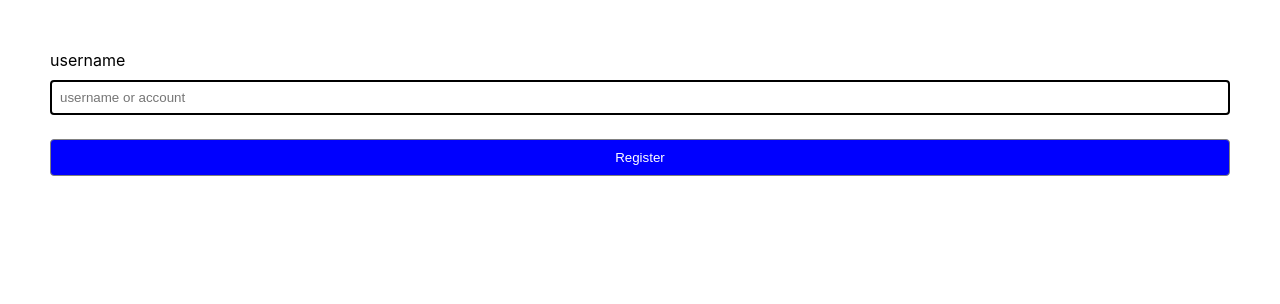
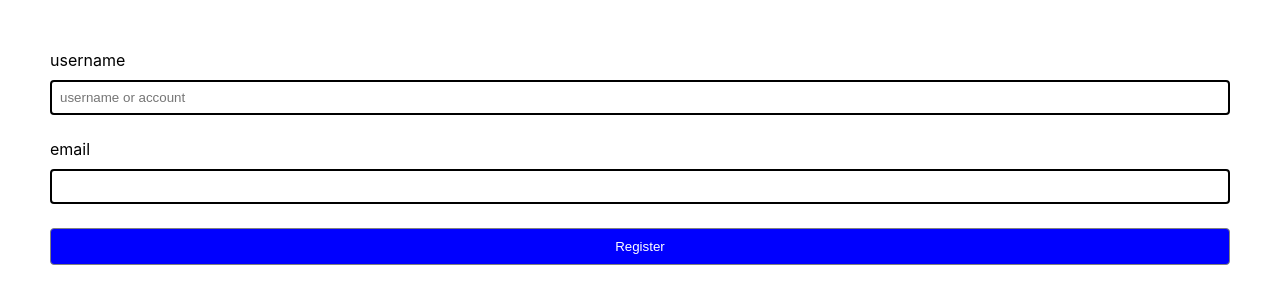
Before and after one commit to Firstkris/react-day3-state-pavitpim-fork, a React (Create React App) app: page / in a window 1280 px wide. Shown: the top 304 px of the page. Built offline with nearby package versions, Linux system fonts and the light colour scheme.

Commit message:
validate email

```diff
--- a/src/App.js
+++ b/src/App.js
@@ -7,10 +7,15 @@ function App() {
   const [username, setUserName] = React.useState('');
   const [errorUserName, setErrorUserName] = React.useState('');
   const [usernameColor, setUserNameColor] = React.useState('black');
+
+  const [email, setEmail] = React.useState('');
+  const [emailColor, setEmailColor] = React.useState('black');
+  const [emailError, setEmailError] = React.useState('');
   // Handler Function <form>
   const handleSubmit = (event) => {
     event.preventDefault();
     // Validate Form
+
     // requirement : ไม่ต่ำกว่า 8 ตัวอักษร และ ไม่ซ้ำกับคนอื่น
     if (username.length < 8) {
       // alert('ชื่อผู้ใช้งานต้องมากกว่า 8 ตัวอักษร');
@@ -22,6 +27,18 @@ function App() {
       setErrorUserName('');
       // errorUserName == ""
     }
+
+    // Validate Email
+    if (!email.includes('@')) {
+      // alert('Invalid Email');
+      setEmailColor('red');
+      setEmailError('รูปแบบอีเมลล์ไม่ถูกต้อง');
+    } else {
+      // alert('valid Email');
+      setEmailColor('green');
+      setEmailError('');
+    }
+
     // ส่งไป BackEnd เพื่อเก็บลง DataBase
   };
 
@@ -31,6 +48,12 @@ function App() {
     setUserName(event.target.value);
     setErrorUserName('');
     setUserNameColor('black');
+  };
+
+  const handleEmail = (event) => {
+    setEmail(event.target.value);
+    setEmailColor('black');
+    setEmailError('');
   };
 
   // การ setState ใน FN Component จะทำให้ Infinite Loop
@@ -63,10 +86,54 @@ function App() {
           )}
         </div>
 
+        <div className='form-input'>
+          <label>email</label>
+          <input
+            value={email}
+            onChange={handleEmail}
+            style={{
+              borderColor: emailColor,
+            }}
+          />
+          {emailError && (
+            <p
+              style={{
+                color: emailColor,
+              }}
+            >
+              {emailError}
+            </p>
+          )}
+        </div>
+
         <button type='submit'>Register</button>
       </form>
     </>
   );
 }
+// TASK-1 : Collect Data จาก User
+// 1. เพิ่ม UI
+// 2. ผูก State เข้ากับ Tag Input : value={state}
+// 3. ผูก event เข้ากับ fn ที่อัพเดท State ได้
 
+// TASK-2 : Validate Email
+// เช็คว่ามี @ ไหม ทำตอน Submit
+
+// TASK-3 : FeedBack UI
+/*
+Happy CASE : Validate ผ่าน
+- border เป็นสีเขียว
+- ไม่แสดงข้อความ : ""
+
+Unhappy CASE : Validate ไม่ผ่าน
+- border เป็นสีแดง
+- ข้อความแสดง error : "รูปแบบอีเมลล์ไม่ถูกต้อง"
+
+Default CASE :
+- border เป็นสีดำ -> Change
+- ไม่แสดงข้อความ : ""
+
+// ปัญหาแสดงข้อความ
+State  "" <-> "รูปแบบ email ไม่ถูกต้อง"
+*/
 export default App;
```
